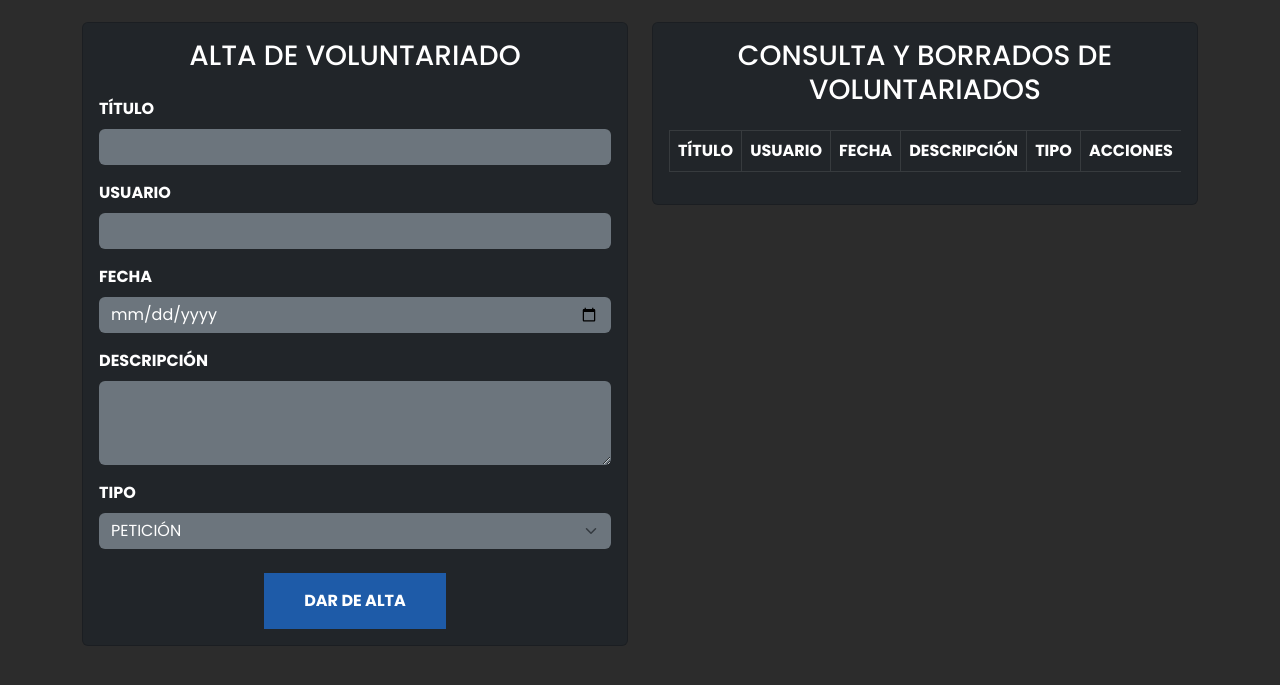
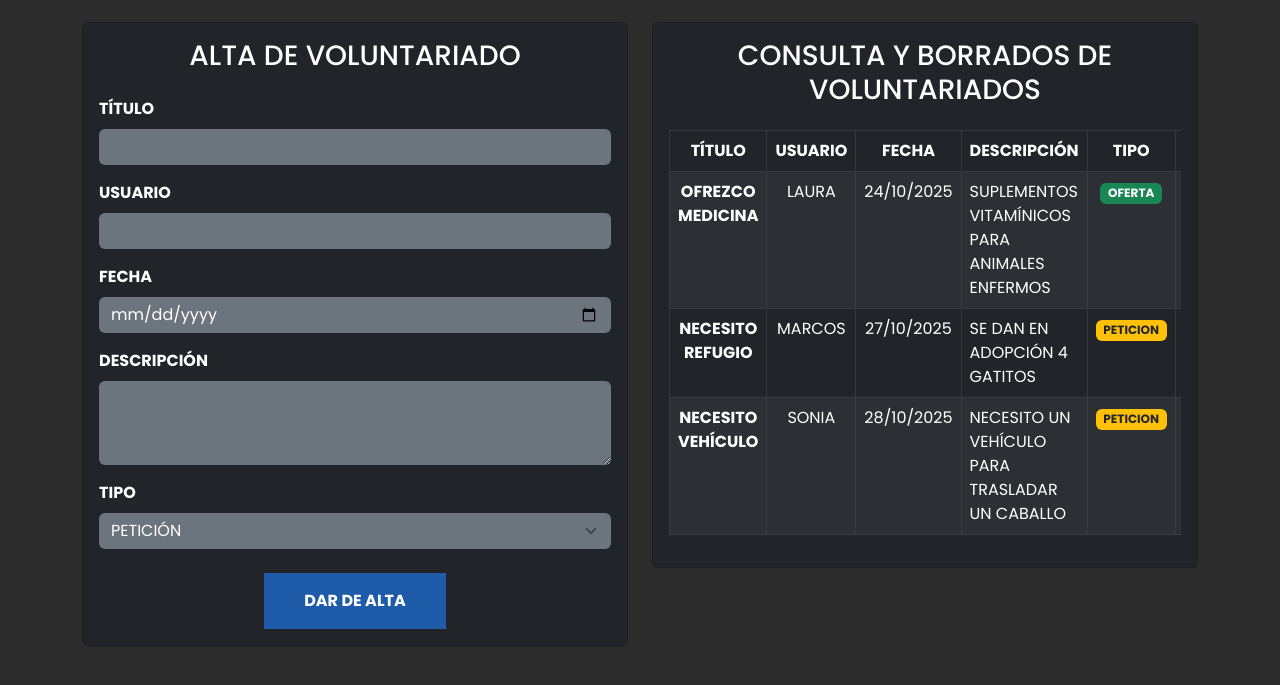
Before and after one commit to alexdor00/Enders, a plain HTML site: page pages/voluntariados.html in a window 1280 px wide. Shown: the part 195-880 px from the top of the page. Drawn offline with nearby package versions, Linux system fonts and the light colour scheme; files that its build step writes are made by us from their sources.

Commit message:
feat(voluntariados): implementamos imporatar datos en la tabla desde datos.js

```diff
--- a/js/voluntariados.js
+++ b/js/voluntariados.js
@@ -0,0 +1,46 @@
+
+// Importamos los datos desde datos.js
+import { voluntariados, obtenerNuevoId } from './datos.js';
+
+function cargarTablaVoluntariados() {
+    const tbody = document.getElementById('tablaVoluntariados');
+    tbody.innerHTML = ''; // Limpiar tabla antes de cargar
+
+    // Recorrer array y crear una fila por cada voluntariado
+    voluntariados.forEach((vol, index) => {
+        const fila = document.createElement('tr');
+        fila.className = 'text-center';
+
+        fila.innerHTML = `
+            <td class="fw-bold">${vol.titulo}</td>
+            <td>${vol.usuario}</td>
+            <td>${vol.fecha}</td>
+            <td class="text-start">${vol.descripcion}</td>
+            <td>
+                <span class="badge ${vol.tipo === 'oferta' ? 'bg-success' : 'bg-warning text-dark'}">
+                    ${vol.tipo.toUpperCase()}
+                </span>
+            </td>
+            <td>
+                <button class="btn btn-danger btn-sm">
+                    BORRAR
+                </button>
+            </td>
+        `;
+
+        tbody.appendChild(fila);
+    });
+}
+
+
+document.addEventListener('DOMContentLoaded', function() {
+    // Cargar tabla inicial con los datos de datos.js
+    cargarTablaVoluntariados();
+
+    console.log('✅ Página cargada - Tabla mostrada con', voluntariados.length, 'voluntariados');
+});
+
+
+
+// 1. IA: Claude - Prompt: "cómo importo variables de otro archivo javascript usando import y export?"
+// 2. IA: Claude - Prompt: "cómo recorrer un array de objetos en javascript y crear filas de tabla html dinámicamente?"
--- a/pages/voluntariados.html
+++ b/pages/voluntariados.html
@@ -20,7 +20,7 @@
     >
 
     <!-- CSS Común -->
-    <link rel="stylesheet" href="css/common.css">
+    <link rel="stylesheet" href="../css/common.css">
 </head>
 <body>
 
@@ -35,16 +35,16 @@
             <div class="collapse navbar-collapse" id="navbarNav">
                 <ul class="navbar-nav me-auto">
                     <li class="nav-item">
-                        <a class="nav-link" href="index.html">DASHBOARD</a>
+                        <a class="nav-link" href="../index.html">DASHBOARD</a>
                     </li>
                     <li class="nav-item">
-                        <a class="nav-link" href="login.html">LOGIN</a>
+                        <a class="nav-link" href="../pages/login.html">LOGIN</a>
                     </li>
                     <li class="nav-item">
-                        <a class="nav-link active" href="voluntariados.html">VOLUNTARIADOS</a>
+                        <a class="nav-link active" href="../pages/voluntariados.html">VOLUNTARIADOS</a>
                     </li>
                     <li class="nav-item">
-                        <a class="nav-link" href="usuarios.html">ALTA USUARIO</a>
+                        <a class="nav-link" href="../pages/usuarios.html">ALTA USUARIO</a>
                     </li>
                 </ul>
                 <span class="navbar-text" id="userStatus">-NO LOGIN-</span>
@@ -147,6 +147,10 @@
 
     <!-- Bootstrap JS -->
     <script src="https://cdn.jsdelivr.net/npm/bootstrap@5.3.0/dist/js/bootstrap.bundle.min.js"></script>
+
+    <!-- JavaScript como módulo -->
+    <script type="module" src="../js/voluntariados.js"></script>
+
 </body>
 </html>
 
```
Also changed, not shown: 1 other file.
